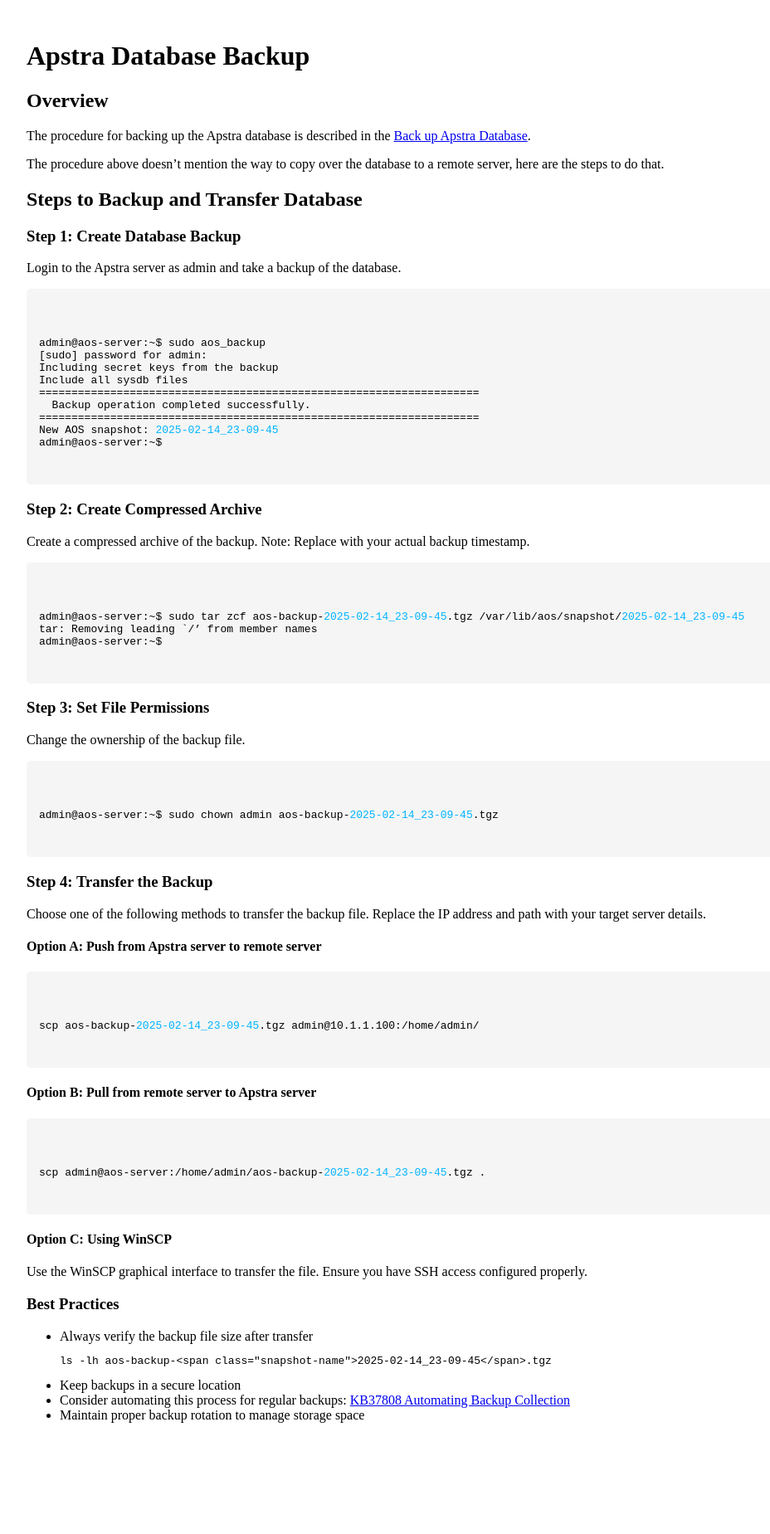
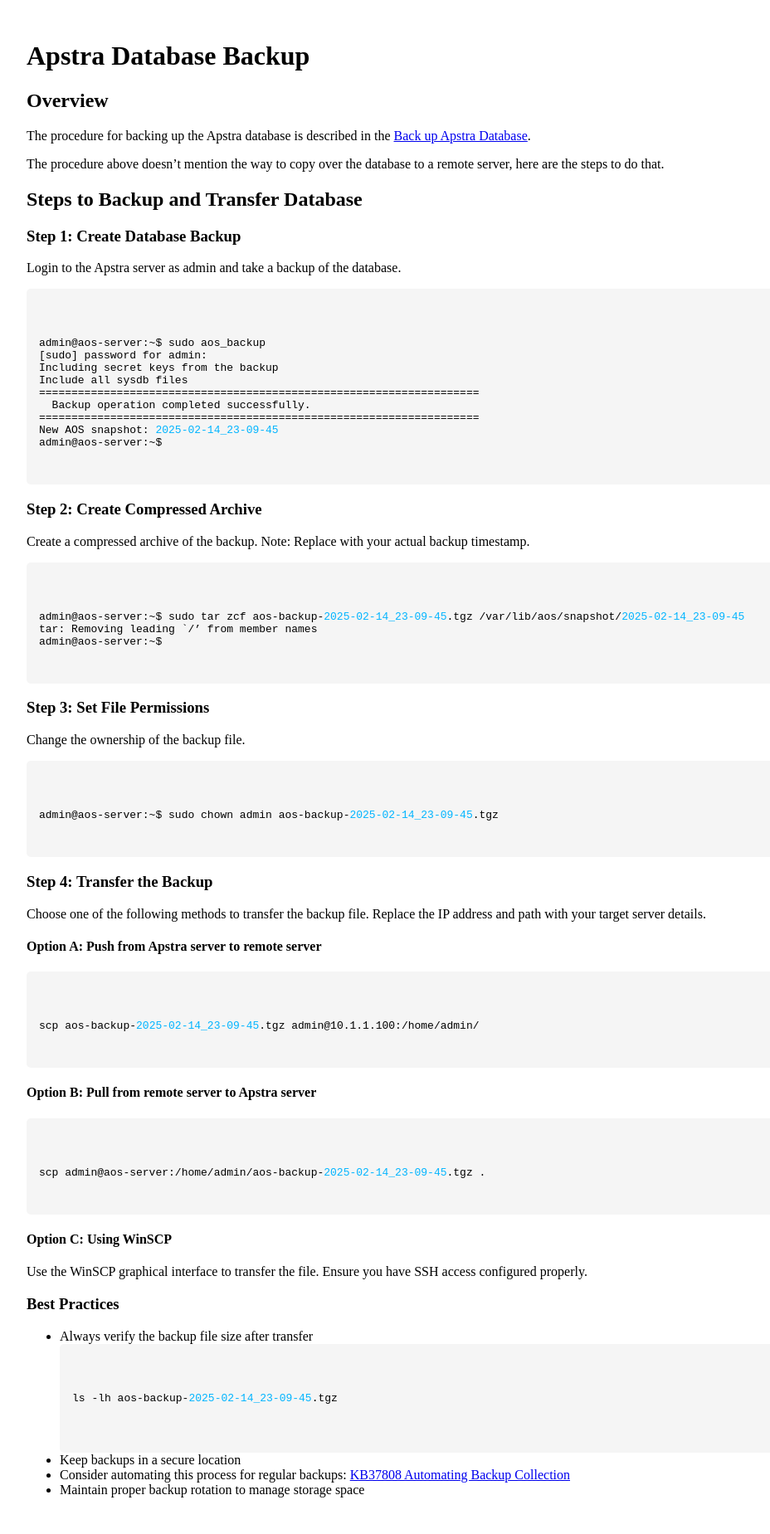
Before and after one commit to kimcharli/ck-apstra-api, a Jekyll site: the page built from docs/notes/database-backup.md, in a window 1280 px wide. Shown: the whole page at 83% size, without its empty margins (8-936 px from the left). Built offline with Jekyll 4.4.1, drawn with Linux system fonts in a browser that asks for light colours; our own code applies the rules of GitHub Pages for plain Markdown files; before the commit the page ends 1759 px from its top, so only the background shows below that.

Commit message:
fix style in verification example

````diff
--- a/docs/notes/database-backup.md
+++ b/docs/notes/database-backup.md
@@ -64,9 +64,9 @@
 
 ### Best Practices
 - Always verify the backup file size after transfer
-  ```bash
+  <div class="command-block">
   ls -lh aos-backup-<span class="snapshot-name">2025-02-14_23-09-45</span>.tgz
-  ```
+  </div>
 - Keep backups in a secure location
 - Consider automating this process for regular backups: [KB37808 Automating Backup Collection](https://supportportal.juniper.net/s/article/Juniper-Apstra-Automating-Backup-Collection)
 - Maintain proper backup rotation to manage storage space
````
